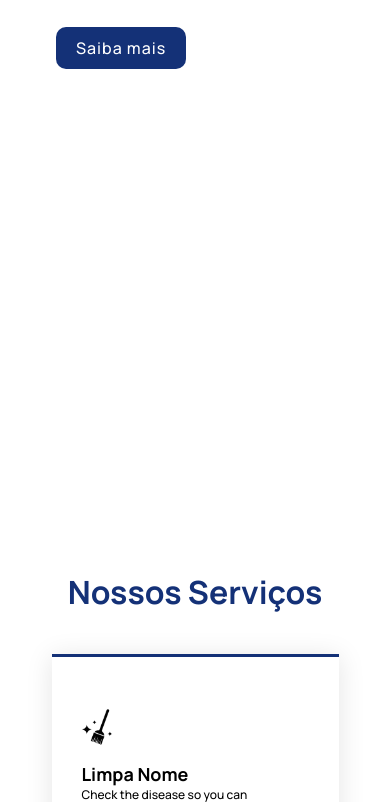
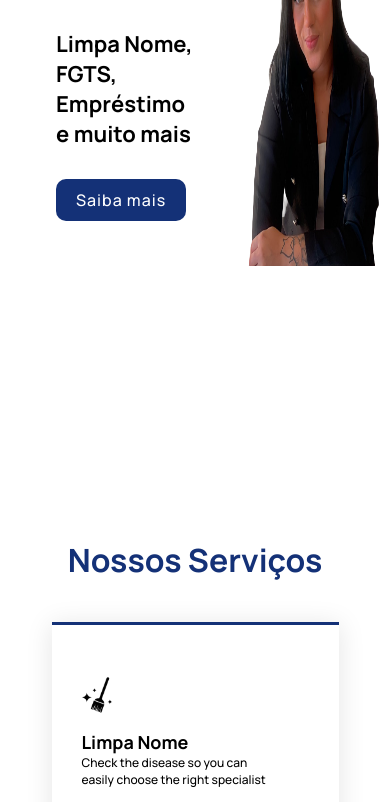
Before and after one commit to christianfdev/landing-ysiscredit, a plain HTML site: page index.html in a window 390 px wide. Shown: the part 274-1076 px from the top of the page. Drawn offline with Linux system fonts and the light colour scheme.

Commit message:
other changes

```diff
--- a/index.html
+++ b/index.html
@@ -40,6 +40,10 @@
         <h1>Limpa Nome, FGTS,
             Empréstimo e muito mais</h1>
         <button>Saiba mais</button>
+    </div>
+
+    <div id="col-2">
+      <img class="img-ysis" src="/assets/foto-col-2.png" alt="ysis">
     </div>
 
   </section>
--- a/styles.css
+++ b/styles.css
@@ -502,14 +502,14 @@ a {
 
 
 .btn-whats {
-  background-image: url(/assets/icon-whats.png);
+  background-image: url(assets/icon-whats.png);
   background-repeat: no-repeat;
   background-position: right;
   background-size: 20%;
 }
 
 .btn-insta {
-  background-image: url(/assets/icon-insta.png);
+  background-image: url(assets/icon-insta.png);
   background-repeat: no-repeat;
   background-position: right;
   background-size: 20%;
@@ -737,6 +737,7 @@ footer a {
   #introduction {
     margin: 0;
     padding: 0;
+    height: 100vh;
   }
 
   #col-1 {
@@ -744,17 +745,23 @@ footer a {
     padding-left: 1rem;
   }
 
-  #col-2 {
-    width: 0;
+  #col-1 h1 {
+    margin-top: 3rem;
+    font-size: 22px;
   }
+
+
+
   .img-ysis {
-    width: 100%;
-    height: 55%;
+    width: 90%;
+    height: 45%;
+    margin: 10rem 0 0 2rem;
   }
 
   #services {
     height: 150vh;
     width: 100%;
+    margin-top: -2rem;
   }
 
   #why {
```
